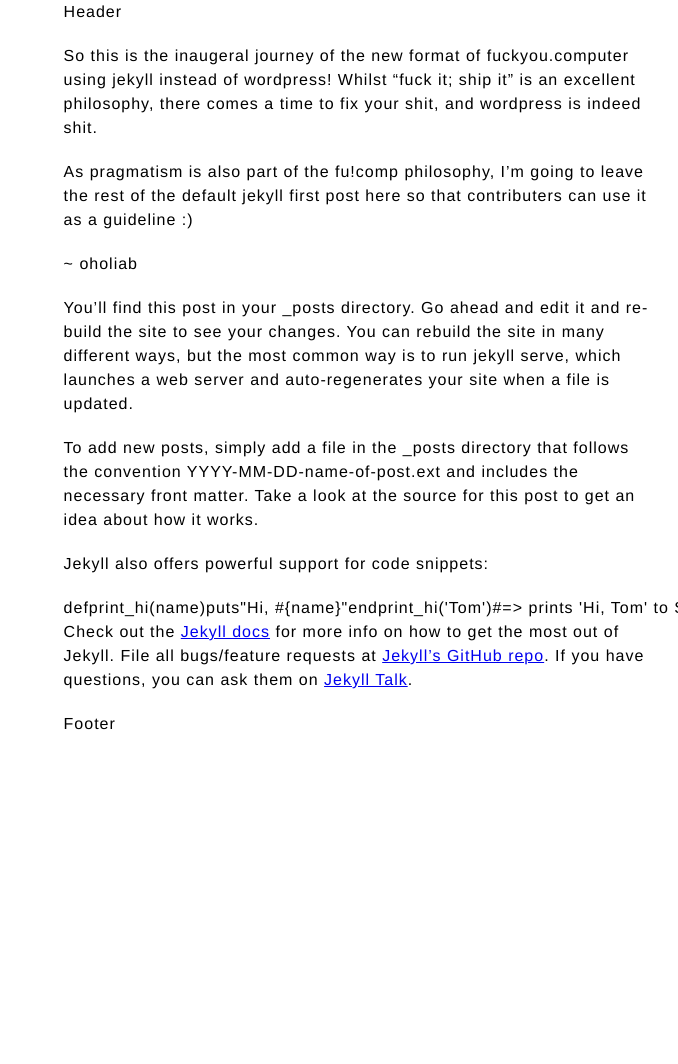
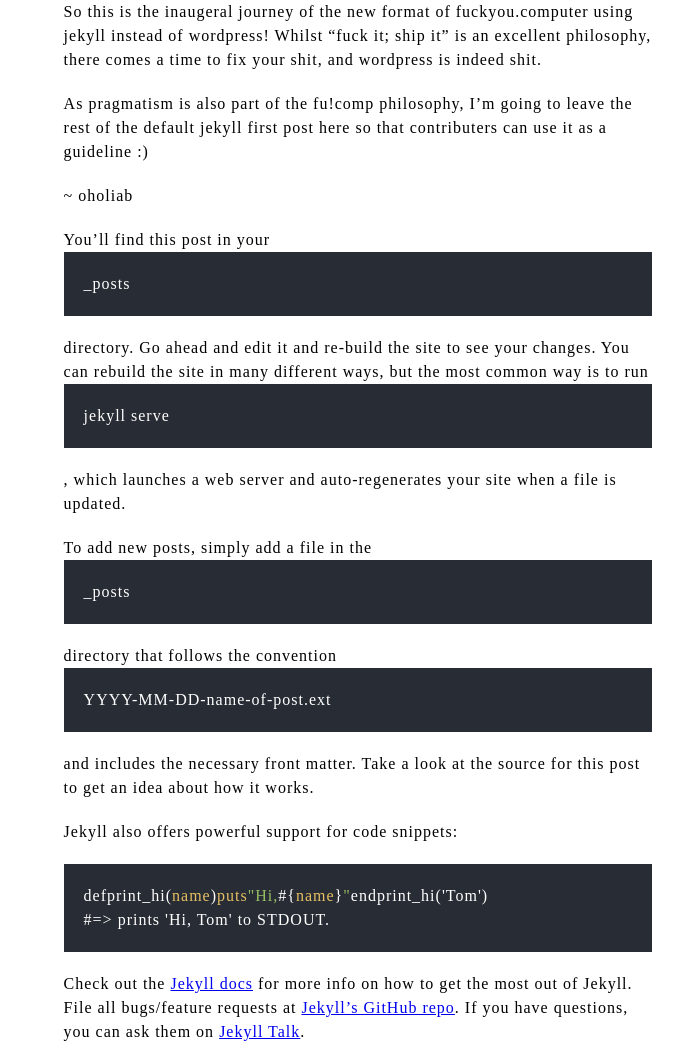
Before and after one commit to oholiab/fucomp.github.io, a Jekyll site: the page built from _posts/2016-09-30-welcome-to-jekyll.markdown, in a window 1280 px wide. Shown: the whole page, without its empty margins (602-1280 px from the left). Built offline with Jekyll 4.4.1, drawn with Linux system fonts in a browser that asks for light colours; before the commit the page ends 900 px from its top, so only the background shows below that.

Commit message:
Added new fonts to layout and did some tidying of the codeblock

```diff
--- a/assets/css/fucomp.css
+++ b/assets/css/fucomp.css
@@ -1,5 +1,5 @@
 .Post {
-  font-family: helvetica, sans-serif;
+  font-family: "droid_sansregular";
   letter-spacing: 1px;
   line-height: 150%;
   padding-left: 52%;
@@ -7,8 +7,99 @@
   position: relative;
 }
 
+.Post header {
+  display: none;
+}
+
 .Post p {
   margin-bottom: 20px;
+}
+
+.Post b,
+.Post strong {
+  font-family: "droid_sansbold";
+}
+
+.Post code {
+  background: #282c34;
+  color: white;
+  display: block;
+  font-family: "droid_sans_monoregular";
+  margin-bottom: 20px;
+  padding: 20px;
+  position: relative;
+  white-space: initial;
+}
+
+.Post code span {
+  display: inline-block;
+}
+
+.Post code .o {
+  color: #4eadbd;
+}
+
+.Post code .nb {
+  color: #e5c064;
+}
+
+.Post code .nx,
+.Post code .sr,
+.Post code .err {
+  color: #61afef;
+}
+
+.Post code .kd {
+  color: #c678dd;
+}
+
+.Post code .s2 {
+  color: #98be65;
+}
+
+.Post div[class^="language-"] {
+  margin-bottom: 20px;
+  position: relative;
+}
+
+.Post div[class^="language-"]::before {
+  background-color: black;
+  color: white;
+  font-family: "droid_sans_monoregular";
+  left: -5px;
+  padding: 2px 7px;
+  position: absolute;
+  top: -5px;
+  transform: rotate(-2deg);
+  z-index: 1;
+}
+
+.Post div[class^="language-"] code {
+  margin-bottom: 0;
+}
+
+.Post .language-bash::before {
+  content: "bash";
+}
+
+.Post .language-python::before {
+  content: "python";
+}
+
+.Post .language-css::before {
+  content: "css";
+}
+
+.Post .language-html::before {
+  content: "html";
+}
+
+.Post .language-javascript::before {
+  content: "javascript";
+}
+
+.Post .language-js::before {
+  content: "js";
 }
 
 .Post-imageContainer {
@@ -25,8 +116,9 @@
   background: rgba(0, 0, 0, 1);
   border-radius: 2px;
   color: white;
+  /*font-family: "kankinregular";*/
   font-size: 400%;
-  font-weight: 700;
+  font-weight: 100;
   left: 5%;
   margin-top: 15%;
   margin-bottom: 15%;
@@ -51,8 +143,16 @@
   z-index: 1;
 }
 
+.Post-subtitle p:last-child {
+  margin-bottom: 0;
+}
+
 .Post-image {
   height: 100vh;
   position: absolute;
   top: 0;
 }
+
+.Post footer {
+  display: none;
+}
```
